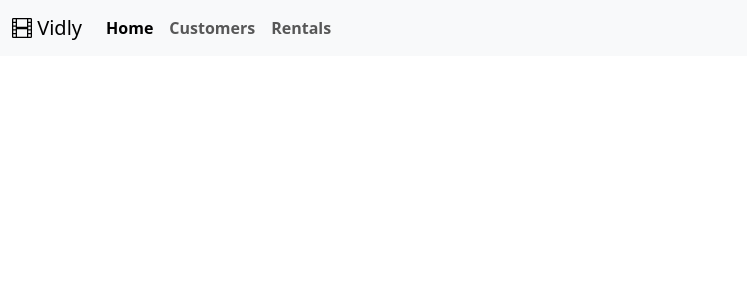
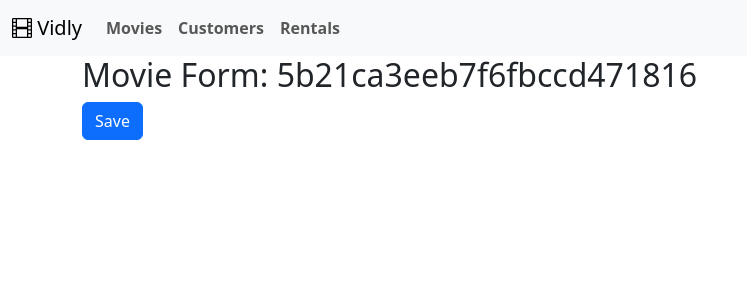
Before and after one commit to SKGWL2609/vidly-latest, a React (Vite) app: page /movies/5b21ca3eeb7f6fbccd471816 in a window 1280 px wide. Shown: the top 300 px of the page, without its empty margins (0-747 px from the left). Built offline with nearby package versions, Linux system fonts and the light colour scheme.

Commit message:
degrading to 4.3.1

```diff
--- a/src/App.jsx
+++ b/src/App.jsx
@@ -4,6 +4,7 @@ import Customers from "./components/Customers";
 import Rentals from "./components/Rentals";
 import NotFound from "./components/NotFound";
 import NavBar from "./components/NavBar";
+import MovieForm from "./components/MovieForm";
 import { BrowserRouter, Routes, Route } from "react-router-dom";
 
 function App() {
@@ -13,9 +14,11 @@ function App() {
         <NavBar />
         <main className="container">
           <Routes>
+            <Route path='/movies/:id' element={<MovieForm />} />
             <Route path='/' element={<Movies />} />
             <Route path="/customers" element={<Customers />} />
             <Route path="/rentals" element={<Rentals />} />
+            <Route path="*" element={<NotFound />} />
           </Routes>
         </main>
       </>
--- /dev/null
+++ b/src/components/MovieForm.jsx
@@ -0,0 +1,15 @@
+import React from "react";
+import { useParams } from "react-router-dom";
+
+const MovieForm = ({ match }) => {
+  const { id } = useParams();
+
+  return (
+    <>
+      <h2>Movie Form: {id}</h2>
+      <button className="btn btn-primary fw-medium">Save</button>
+    </>
+  );
+};
+
+export default MovieForm;
--- a/src/components/MoviesTable.jsx
+++ b/src/components/MoviesTable.jsx
@@ -1,11 +1,18 @@
 import React, { Component } from "react";
 import Like from "./common/Like";
 import Table from "./common/Table";
+import { Link } from "react-router-dom";
 
 class MoviesTable extends Component {
   // raiseSort() moved to separate component
   columns = [
-    { path: "title", label: "Title" },
+    {
+      path: "title",
+      label: "Title",
+      content: (movie) => (
+        <Link to={`/movies/${movie._id}`} className="fw-medium link-primary link-offset-2 link-underline-opacity-25 link-underline-opacity-100-hover">{movie.title}</Link>
+      ),
+    },
     { path: "genre.name", label: "Genre" },
     { path: "numberInStock", label: "Stock" },
     { path: "dailyRentalRate", label: "Rate" },
@@ -38,7 +45,7 @@ class MoviesTable extends Component {
         sortColumn={sortColumn}
         onSort={onSort}
       />
-    )
+    );
   }
 }
 
--- /dev/null
+++ b/src/components/NavBar.css
@@ -0,0 +1,7 @@
+@media only screen and (min-width: 768px) {
+    #links {
+      width: 50%;
+      display: flex;
+      justify-content: space-around;
+    }
+  }
--- a/src/components/NavBar.jsx
+++ b/src/components/NavBar.jsx
@@ -1,23 +1,14 @@
 import React from "react";
-import { Link } from "react-router-dom";
+import { Link, NavLink } from "react-router-dom";
+import './NavBar.css'
 
 const NavBar = () => {
   return (
-    // <!-- As a heading -->
-//     <NavLink
-//   to="/messages"
-//   className={({ isActive, isPending }) =>
-//     isPending ? "pending" : isActive ? "active" : ""
-//   }
-// >
-//   Messages
-// </NavLink>
-
     <nav className="navbar navbar-expand-lg bg-body-tertiary">
       <div className="container-fluid">
-        <a className="navbar-brand mb-0 h1" href="#">
+        <Link className="navbar-brand mb-0 h1" to="/">
           <i className="bi bi-film"></i> Vidly
-        </a>
+        </Link>
         <button
           className="navbar-toggler"
           type="button"
@@ -32,13 +23,13 @@ const NavBar = () => {
         <div className="collapse navbar-collapse" id="navbarSupportedContent">
           <ul className="navbar-nav me-auto mb-2 mb-lg-0">
             <li className="nav-item ">
-            <Link to='/' className="nav-link fw-bold active"> Home </Link>
+            <NavLink to='/' className="nav-link fw-bold"> Movies </NavLink>
             </li>
             <li className="nav-item">
-              <Link to='/customers' className="nav-link fw-bold"> Customers </Link>
+              <NavLink to='/customers' className="nav-link fw-bold"> Customers </NavLink>
             </li>
             <li className="nav-item">
-            <Link to='/rentals' className="nav-link fw-bold"> Rentals </Link>
+            <NavLink to='/rentals' className="nav-link fw-bold"> Rentals </NavLink>
             </li>
           </ul>
         </div>
--- a/src/main.jsx
+++ b/src/main.jsx
@@ -1,8 +1,6 @@
 // React Imports
 import { StrictMode } from "react";
 import { createRoot } from "react-dom/client";
-
-// router
 
 // integrate bs and bs-icons
 import "bootstrap/dist/css/bootstrap.css";
@@ -15,7 +13,6 @@ import "./index.css";
 import App from "./App.jsx";
 
 createRoot(document.getElementById("root")).render(
-
     <StrictMode>
       <App />
     </StrictMode>
```
